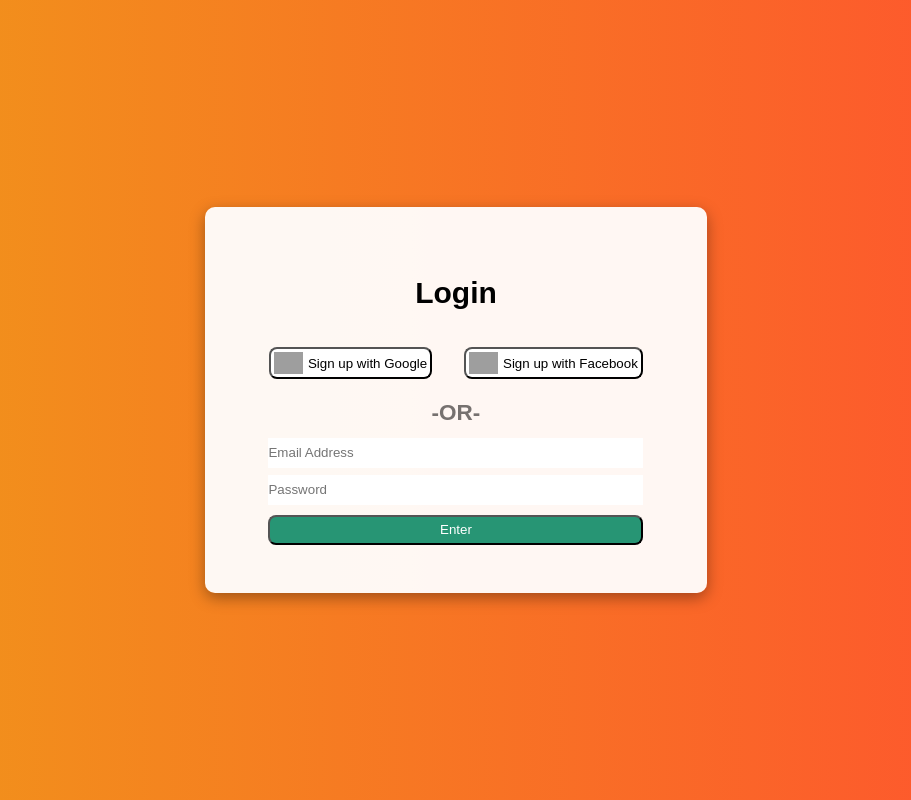
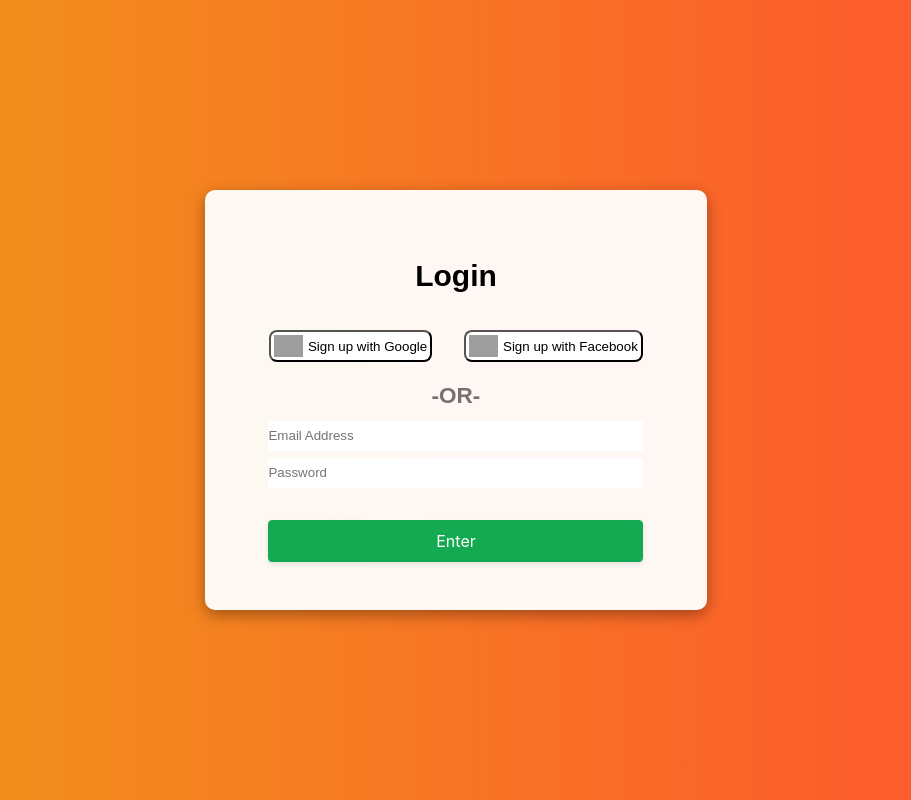
Before and after one commit to ramirezmz/make-me-me-laugh-frontend, a Vue app: page /login in a window 1280 px wide. Shown: the whole page, without its empty margins (184-1095 px from the left). Built offline with nearby package versions, Linux system fonts and the light colour scheme; grey boxes are pictures that could not be loaded.

Commit message:
feat: refact css button login

```diff
--- a/src/assets/main.css
+++ b/src/assets/main.css
@@ -3,3 +3,39 @@
 #app {
   font-weight: normal;
 }
+
+.btn__send_form {
+  margin-top: 2rem;
+  background-color: #13aa52;
+  border: 1px solid #13aa52;
+  width: 375px;
+  border-radius: 4px;
+  box-shadow: rgba(0, 0, 0, 0.1) 0 2px 4px 0;
+  box-sizing: border-box;
+  color: #fff;
+  cursor: pointer;
+  font-family: "Akzidenz Grotesk BQ Medium", -apple-system, BlinkMacSystemFont,
+    sans-serif;
+  font-size: 16px;
+  font-weight: 400;
+  outline: none;
+  outline: 0;
+  padding: 10px 25px;
+  text-align: center;
+  transform: translateY(0);
+  transition: transform 150ms, box-shadow 150ms;
+  user-select: none;
+  -webkit-user-select: none;
+  touch-action: manipulation;
+}
+
+.button-37:hover {
+  box-shadow: rgba(0, 0, 0, 0.15) 0 3px 9px 0;
+  transform: translateY(-2px);
+}
+
+@media (min-width: 768px) {
+  .button-37 {
+    padding: 10px 30px;
+  }
+}
--- a/src/components/LoginForm/LoginForm.vue
+++ b/src/components/LoginForm/LoginForm.vue
@@ -140,13 +140,4 @@ const goHome = () => {
   margin-top: 7px;
   border: none;
 }
-
-.btn__send_form {
-  margin-top: 10px;
-  width: 375px;
-  height: 30px;
-  background-color: #279574;
-  color: #fff;
-  border-radius: 8px;
-}
 </style>
--- a/src/views/SignInView.vue
+++ b/src/views/SignInView.vue
@@ -139,13 +139,4 @@ const goToLogin = () => {
   margin-top: 7px;
   border: none;
 }
-
-.btn__send_form {
-  margin-top: 10px;
-  width: 375px;
-  height: 30px;
-  background-color: #279574;
-  color: #fff;
-  border-radius: 8px;
-}
 </style>
```
